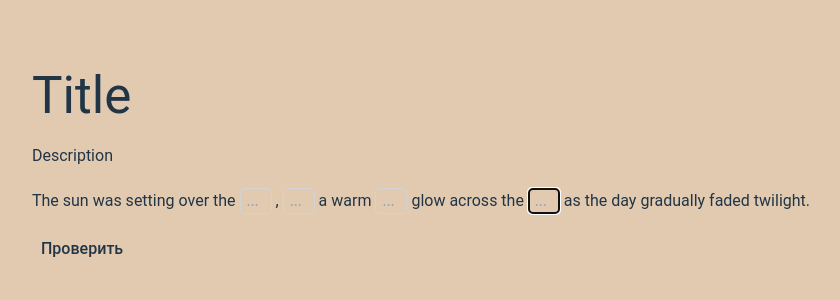
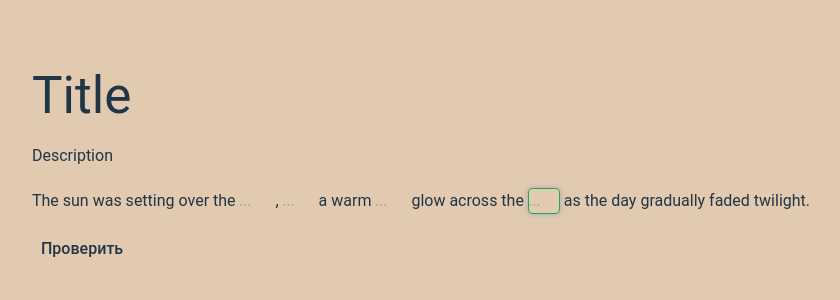
Before and after one commit to Vital99878/english-frontend, a React (Vite) app: page / in a window 1280 px wide. Shown: the top 300 px of the page, without its empty margins (219-1059 px from the left). Built offline with nearby package versions, Linux system fonts and the light colour scheme.

Commit message:
fix: удалил паддинг. чтобы корректно рассчитывался width для Инпута

```diff
--- a/src/components/AutoCompleteInput/AutoCompleteInput.scss
+++ b/src/components/AutoCompleteInput/AutoCompleteInput.scss
@@ -2,6 +2,7 @@
   position: relative;
   border: 1px lightgrey solid;
   border-radius: 4px;
+  padding: 0;
   //border-bottom: 2px darkgrey solid;
 }
 .correct {
@@ -19,7 +20,6 @@
 
 .inputOmission:focus {
   border: 1px tomato solid;
-  //border-bottom: 2px darkgrey solid;
 }
 .hasSpanBefore {
   background-color: rgba(116, 123, 255, 0.44);
--- a/src/components/AutoCompleteInput/AutoCompleteInput.tsx
+++ b/src/components/AutoCompleteInput/AutoCompleteInput.tsx
@@ -8,6 +8,8 @@ import {
 import useCalcWidthAndSpace from "@components/AutoCompleteInput/useCalcWidthAndSpace";
 import clsx from "clsx";
 import "./AutoCompleteInput.scss";
+import { StyledInput } from "@components/shared/Input/Input";
+import styled from "styled-components";
 
 type Props = {
   options: string[];
@@ -20,6 +22,12 @@ type Props = {
     solution: MutableRefObject<Array<string>>;
   };
 };
+
+const Input = styled(StyledInput)({
+  padding: 0,
+  border: "none",
+  borderBottom: '2px',
+});
 
 export default function AutoCompleteInput({
   isSolutionChecked,
@@ -47,13 +55,12 @@ export default function AutoCompleteInput({
   return (
     <>
       {space.hasSpaceBefore && <span> </span>}
-      <input
+      <Input
         {...inputProps}
         ref={inputRef}
         style={{
           width: !inputValue ? "2rem" : width,
-          paddingInline: "6px",
-          fontFamily: 'Poppins'
+          fontFamily: "Poppins",
         }}
         type="text"
         value={inputValue}
```
